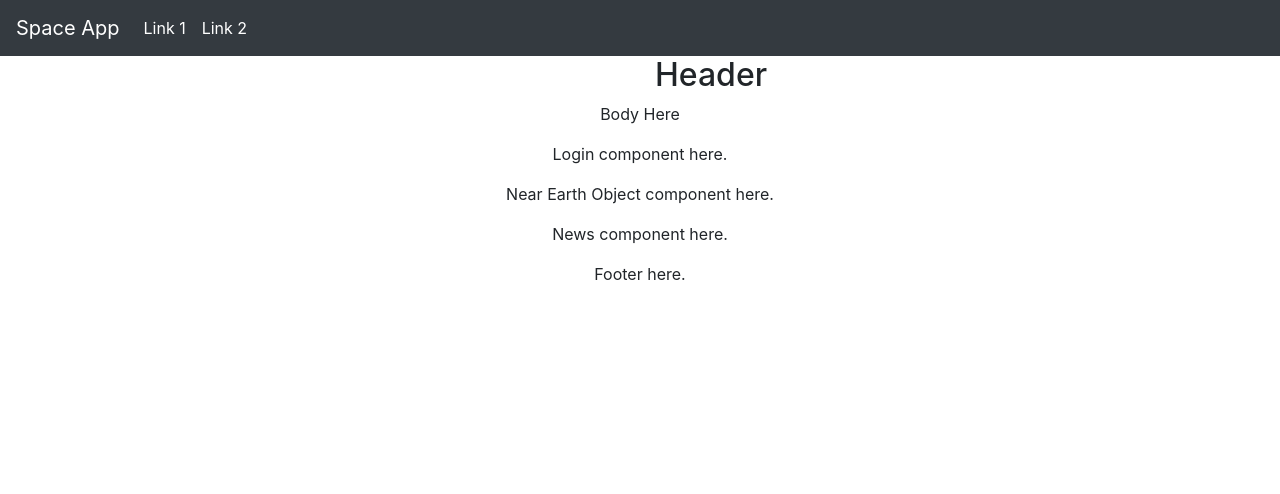
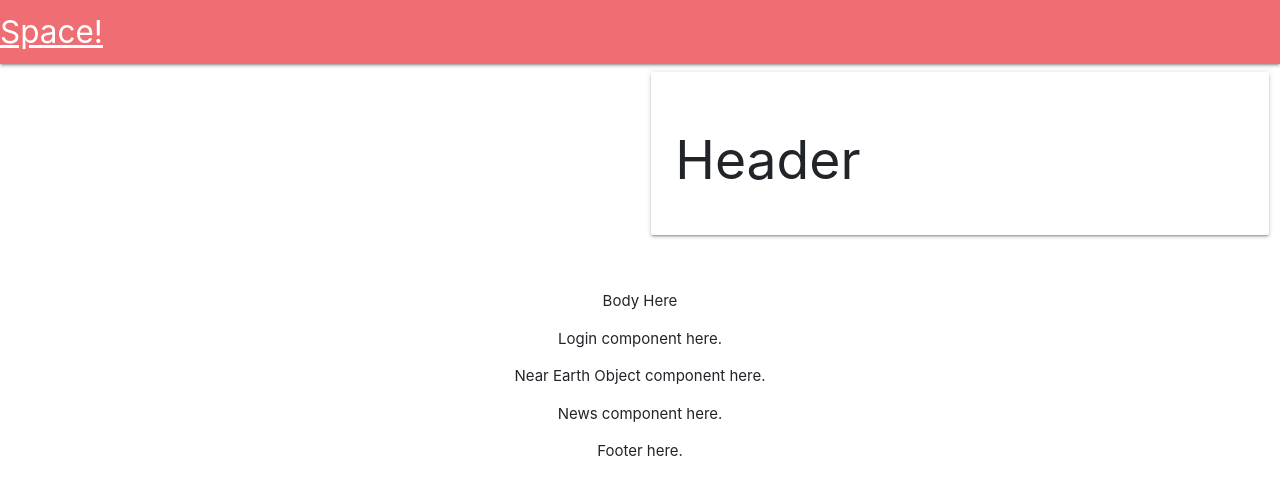
Before and after one commit to nyopko/ThirdProject, a React (Create React App) app in the folder client/: page / in a window 1280 px wide. Shown: the top 494 px of the page. Built offline with nearby package versions, Linux system fonts and the light colour scheme.

Commit message:
Added nav bar from materialize

```diff
--- a/client/public/index.html
+++ b/client/public/index.html
@@ -7,6 +7,11 @@
       name="viewport"
       content="width=device-width, initial-scale=1, shrink-to-fit=no"
     />
+       <!-- Compiled and minified CSS -->
+       <link rel="stylesheet" href="https://cdnjs.cloudflare.com/ajax/libs/materialize/1.0.0/css/materialize.min.css">
+
+       <!-- Compiled and minified JavaScript -->
+       <script src="https://cdnjs.cloudflare.com/ajax/libs/materialize/1.0.0/js/materialize.min.js"></script>
     <meta name="theme-color" content="#000000" />
     <!--
       manifest.json provides metadata used when your web app is installed on a
--- a/client/src/components/Nav/index.js
+++ b/client/src/components/Nav/index.js
@@ -3,22 +3,12 @@ import "./style.css";
 
 function Nav() {
     return <div className="nav">
-    <nav class="navbar navbar-expand-lg navbar-dark bg-dark">
-  <a class="navbar-brand" href="google.com">Space App</a>
-  <button class="navbar-toggler" type="button" data-toggle="collapse" data-target="#navbarNavAltMarkup" aria-controls="navbarNavAltMarkup" aria-expanded="false" aria-label="Toggle navigation">
-    <span class="navbar-toggler-icon"></span>
-  </button>
-  <div class="collapse navbar-collapse" id="navbarNavAltMarkup">
-    <div class="navbar-nav">
-      <a class="nav-item nav-link active" href="google.com">Link 1 <span class="sr-only">(current)</span></a>
-      <a class="nav-item nav-link active" href="google.com">Link 2</a>
-
-
+        <nav>
+            <div class="nav-wrapper">
+                <a href="google.com" class="brand-logo">Space!</a>
+            </div>
+        </nav>
     </div>
-  </div>
-</nav>
-
-    </div>;
 }
 
 export default Nav;
```
